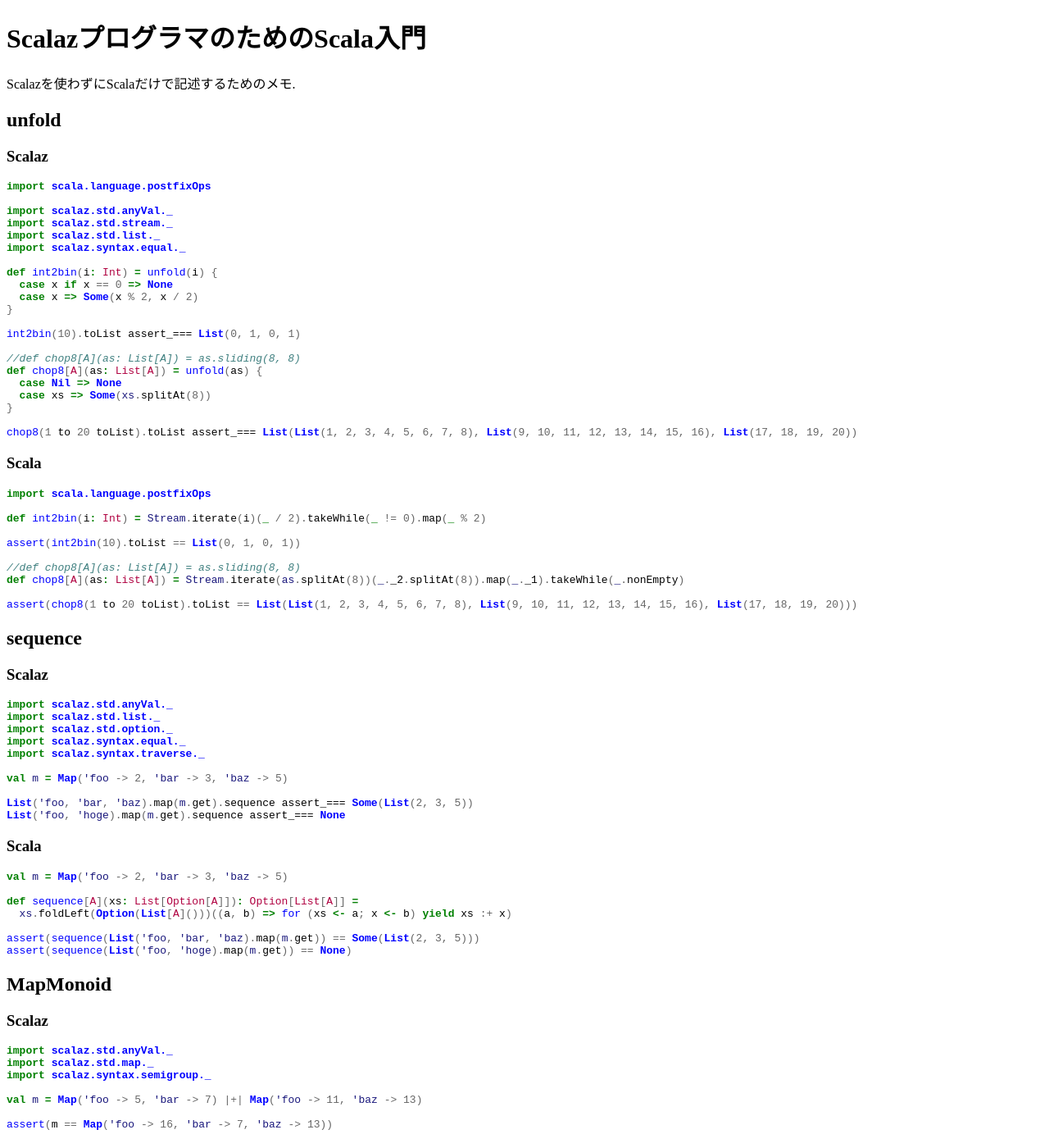
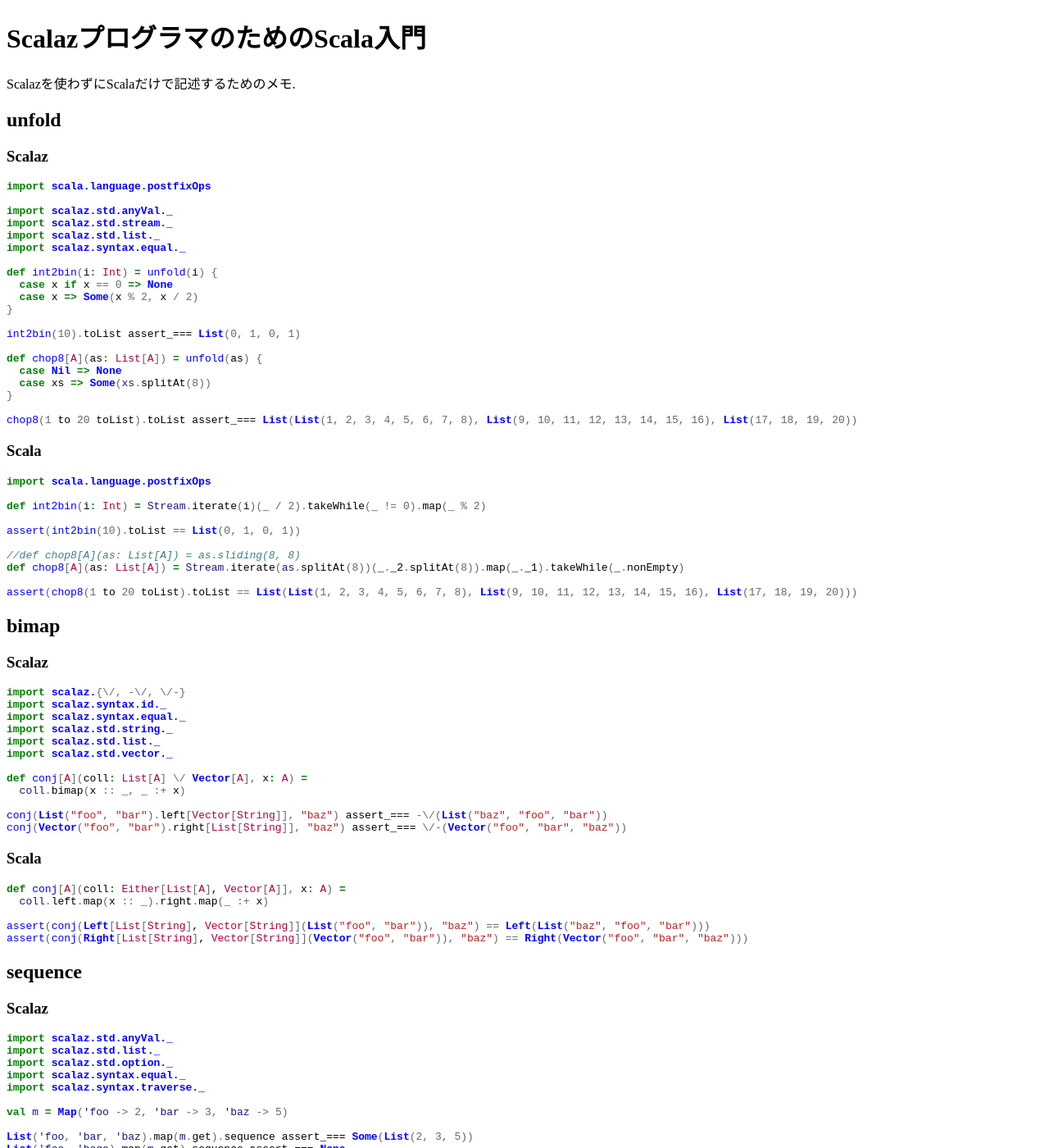
Before and after one commit to halcat0x15a/programming, a Jekyll site: the page built from scala_for_scalaz_programmers.md, in a window 1280 px wide and 1400 px high. Shown: the whole window at 82% size. Built offline with Jekyll 4.4.1, drawn with Linux system fonts in a browser that asks for light colours; Markdown is read by kramdown in place of the engine named in the settings.

Commit message:
add bimap to s4z

````diff
--- a/scala_for_scalaz_programmers.md
+++ b/scala_for_scalaz_programmers.md
@@ -26,7 +26,6 @@
 
 int2bin(10).toList assert_=== List(0, 1, 0, 1)
 
-//def chop8[A](as: List[A]) = as.sliding(8, 8)
 def chop8[A](as: List[A]) = unfold(as) {
   case Nil => None
   case xs => Some(xs.splitAt(8))
@@ -48,6 +47,35 @@
 def chop8[A](as: List[A]) = Stream.iterate(as.splitAt(8))(_._2.splitAt(8)).map(_._1).takeWhile(_.nonEmpty)
 
 assert(chop8(1 to 20 toList).toList == List(List(1, 2, 3, 4, 5, 6, 7, 8), List(9, 10, 11, 12, 13, 14, 15, 16), List(17, 18, 19, 20)))
+```
+
+## bimap
+
+### Scalaz
+
+```scala
+import scalaz.{\/, -\/, \/-}
+import scalaz.syntax.id._
+import scalaz.syntax.equal._
+import scalaz.std.string._
+import scalaz.std.list._
+import scalaz.std.vector._
+
+def conj[A](coll: List[A] \/ Vector[A], x: A) =
+  coll.bimap(x :: _, _ :+ x)
+
+conj(List("foo", "bar").left[Vector[String]], "baz") assert_=== -\/(List("baz", "foo", "bar"))
+conj(Vector("foo", "bar").right[List[String]], "baz") assert_=== \/-(Vector("foo", "bar", "baz"))
+```
+
+### Scala
+
+```scala
+def conj[A](coll: Either[List[A], Vector[A]], x: A) =
+  coll.left.map(x :: _).right.map(_ :+ x)
+
+assert(conj(Left[List[String], Vector[String]](List("foo", "bar")), "baz") == Left(List("baz", "foo", "bar")))
+assert(conj(Right[List[String], Vector[String]](Vector("foo", "bar")), "baz") == Right(Vector("foo", "bar", "baz")))
 ```
 
 ## sequence
````
